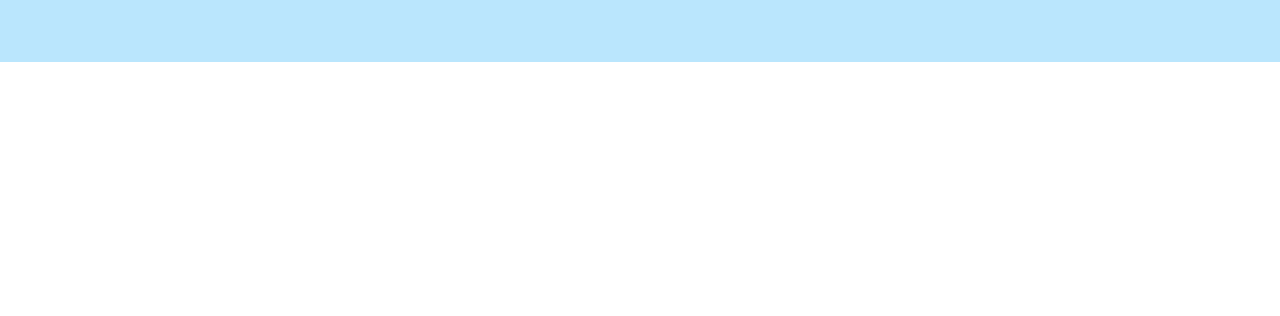
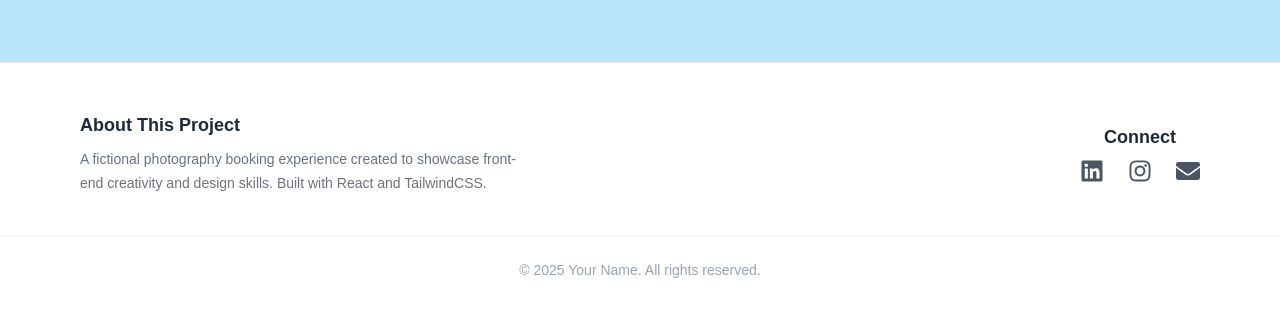
Before and after one commit to Jaberansary/photography-portfolio, a Next.js app: page / in a window 1280 px wide. Shown: the part 2291-2607 px from the top of the page. Before the commit the page ends 2353 px from the top, so only its background shows below. Built offline with nearby package versions, Linux system fonts and the light colour scheme.

Commit message:
add footer

```diff
--- /dev/null
+++ b/app/components/footer.tsx
@@ -0,0 +1,61 @@
+import React from "react";
+import { FaLinkedin, FaInstagram, FaEnvelope } from "react-icons/fa";
+
+const Footer = () => {
+  return (
+    <footer className="bg-white border-t border-gray-200 py-12">
+      <div className="max-w-6xl mx-auto px-4 flex flex-col md:flex-row items-center justify-between gap-10">
+        {/* About Section */}
+        <div className="text-center md:text-left max-w-md">
+          <h3 className="text-lg font-semibold text-gray-800 mb-2">
+            About This Project
+          </h3>
+          <p className="text-sm text-gray-500 leading-6">
+            A fictional photography booking experience created to showcase
+            front-end creativity and design skills. Built with React and
+            TailwindCSS.
+          </p>
+        </div>
+
+        {/* Social / Connect */}
+        <div className="text-center">
+          <h3 className="text-lg font-semibold text-gray-800 mb-2">Connect</h3>
+          <div className="flex justify-center gap-6 text-gray-600 text-2xl">
+            <a
+              href="https://www.linkedin.com/in/your-profile"
+              target="_blank"
+              rel="noopener noreferrer"
+              aria-label="LinkedIn"
+              className="hover:text-sky-600 transition"
+            >
+              <FaLinkedin />
+            </a>
+            <a
+              href="https://www.instagram.com/your-profile"
+              target="_blank"
+              rel="noopener noreferrer"
+              aria-label="Instagram"
+              className="hover:text-pink-500 transition"
+            >
+              <FaInstagram />
+            </a>
+            <a
+              href="mailto:your.email@example.com"
+              aria-label="Email"
+              className="hover:text-[#6001D2] transition-colors duration-200"
+            >
+              <FaEnvelope />
+            </a>
+          </div>
+        </div>
+      </div>
+
+      {/* Bottom bar */}
+      <div className="mt-10 pt-6 border-t border-gray-100 text-center text-sm text-gray-400">
+        &copy; {new Date().getFullYear()} Your Name. All rights reserved.
+      </div>
+    </footer>
+  );
+};
+
+export default Footer;
--- a/app/page.tsx
+++ b/app/page.tsx
@@ -6,6 +6,8 @@ import About from "./components/about";
 import Awards from "./components/award";
 import Artworks from "./components/artworks";
 import ReserveModal from "./components/ReserveModal/reserveModal";
+import Footer from "./components/footer";
+
 const Page = () => {
   const [isModalOpen, setIsModalOpen] = useState(false);
 
@@ -37,6 +39,8 @@ const Page = () => {
       </section>
 
       {isModalOpen && <ReserveModal closeModal={closeModal} />}
+
+      <Footer />
     </div>
   );
 };
--- a/package.json
+++ b/package.json
@@ -16,6 +16,7 @@
     "react": "^19.0.0",
     "react-datepicker": "^8.3.0",
     "react-dom": "^19.0.0",
+    "react-icons": "^5.5.0",
     "react-leaflet": "^5.0.0",
     "react-slick": "^0.30.3",
     "slick-carousel": "^1.8.1"
```
Also changed, not shown: 1 other file (tests, documents, lock files or other folders).
